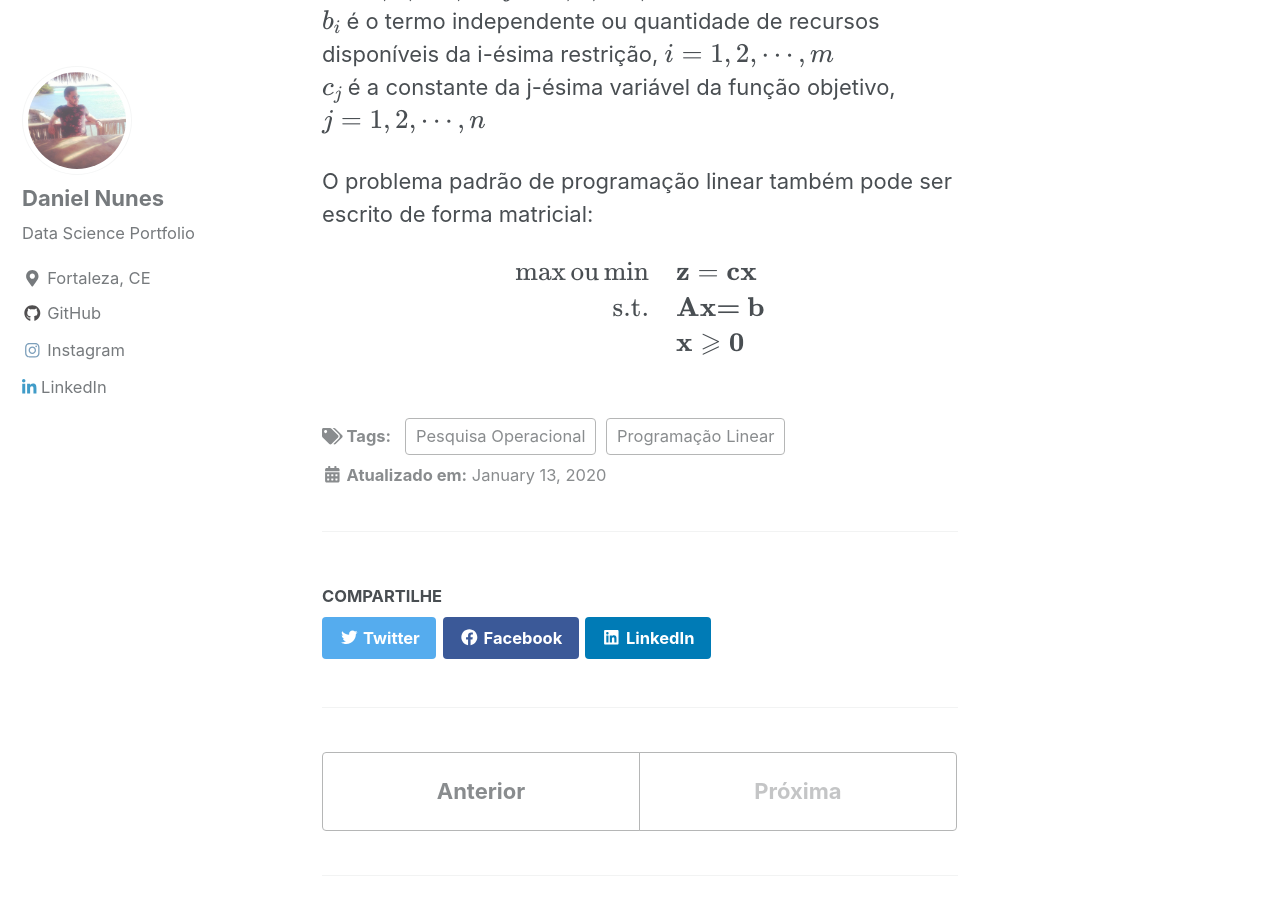
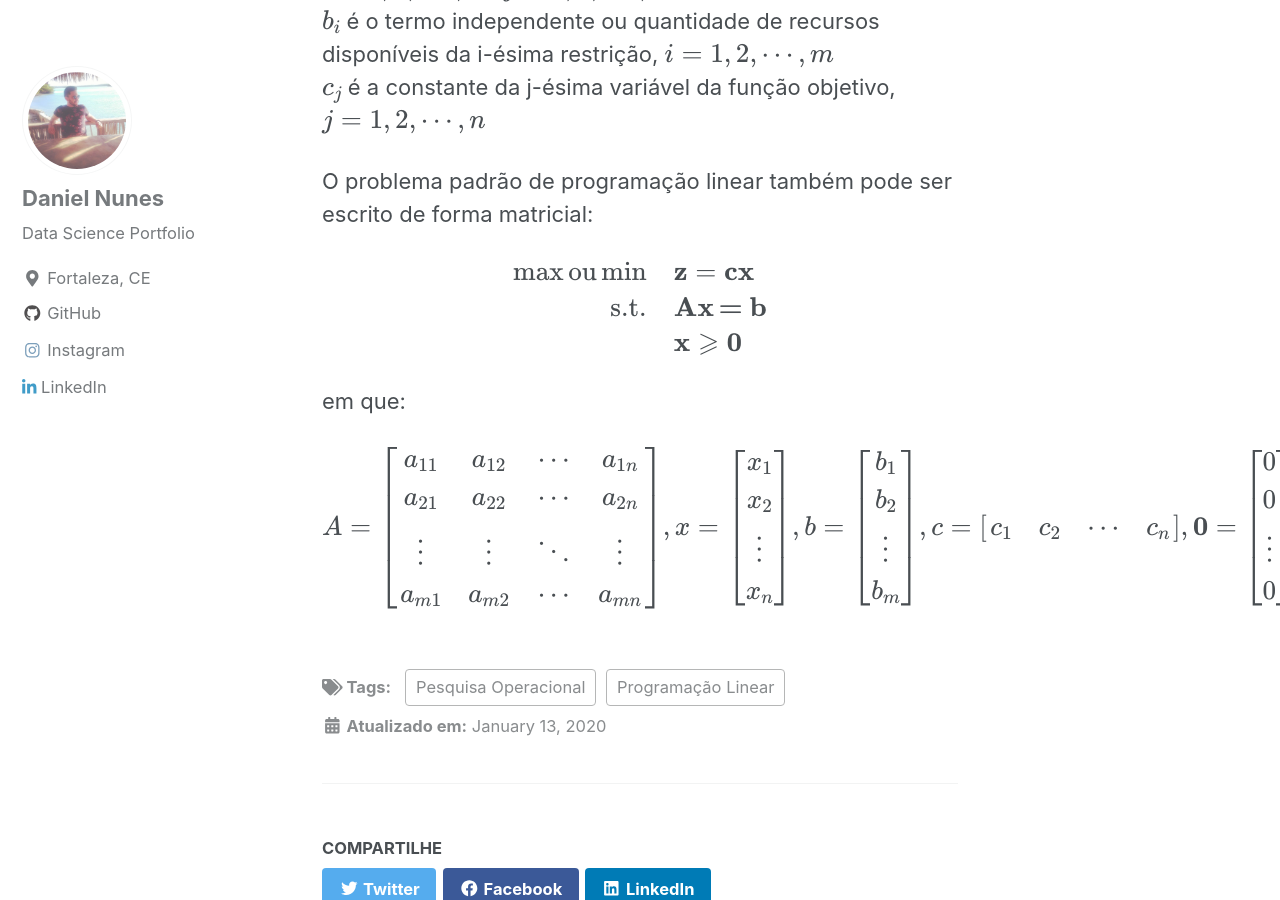
Before and after one commit to danielmnunes/danielmnunes.github.io, a Jekyll site: the page built from _posts/2020-01-13-PL-Introducao.md, in a window 1280 px wide and 900 px high, scrolled down 2525 px. Built offline with Jekyll 4.4.1, drawn with Linux system fonts in a browser that asks for light colours; cached includes are drawn as plain includes; nearby versions of some CDN libraries; formulas are drawn with MathJax 3; comment, search, counter and statistics services are not loaded; some of the changed text lies outside the part shown.

Commit message:
Update 2020-01-13-PL-Introducao.md

```diff
--- a/_posts/2020-01-13-PL-Introducao.md
+++ b/_posts/2020-01-13-PL-Introducao.md
@@ -49,7 +49,51 @@ O problema padrão de programação linear também pode ser escrito de forma mat
 
 $$ \begin{alignat}{3}
             \max \mbox{ou} \min \quad & \textbf{z} =   \textbf{cx} & && \\
-            \mbox{s.t.}         \quad              &  \textbf{Ax}  \textbf{= b} && \\
+            \mbox{s.t.}         \quad              &  \textbf{Ax} \, \textbf{=  b} && \\
                                                     &  \textbf{x} \geqslant \textbf{0}
   \end{alignat}
 $$
+
+em que:
+
+$$
+A = \begin{bmatrix}
+a_{11} & a_{12} & \cdots  & a_{1n} \\
+a_{21} & a_{22} & \cdots  & a_{2n} \\
+\vdots & \vdots  & \ddots   & \vdots \\
+a_{m1} & a_{m2} & \cdots  & a_{mn}
+\end{bmatrix}
+,
+
+x = \begin{bmatrix}
+x_{1}\\
+x_{2}\\
+\vdots \\
+x_{n}
+\end{bmatrix}
+
+,
+
+b = \begin{bmatrix}
+b_{1}\\
+b_{2}\\
+\vdots \\
+b_{m}
+\end{bmatrix}
+
+,
+
+c = \begin{bmatrix}
+c_{1} & c_{2}  & \cdots   & c_{n}
+\end{bmatrix}
+
+,
+
+\textbf{0} = \begin{bmatrix}
+0 \\
+0 \\
+\vdots \\
+0
+\end{bmatrix}
+
+$$
```
